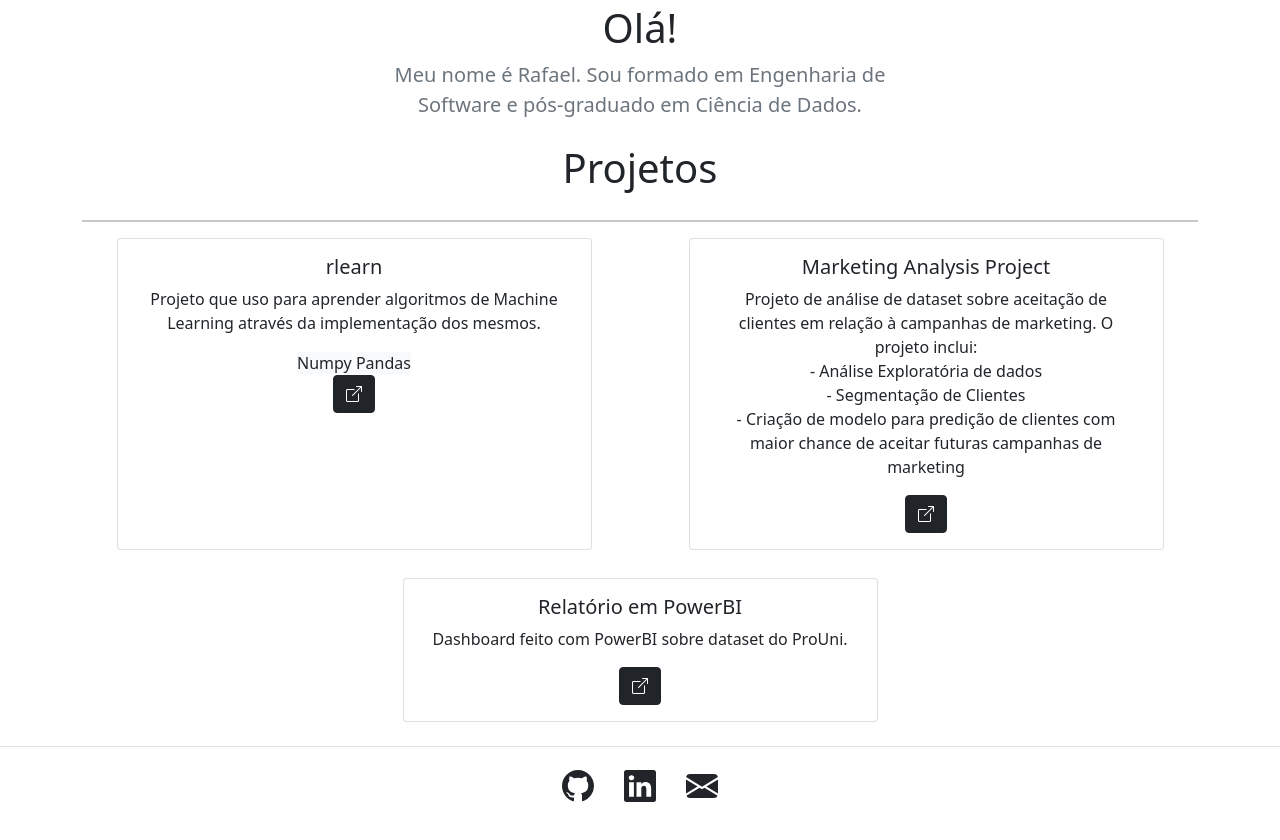
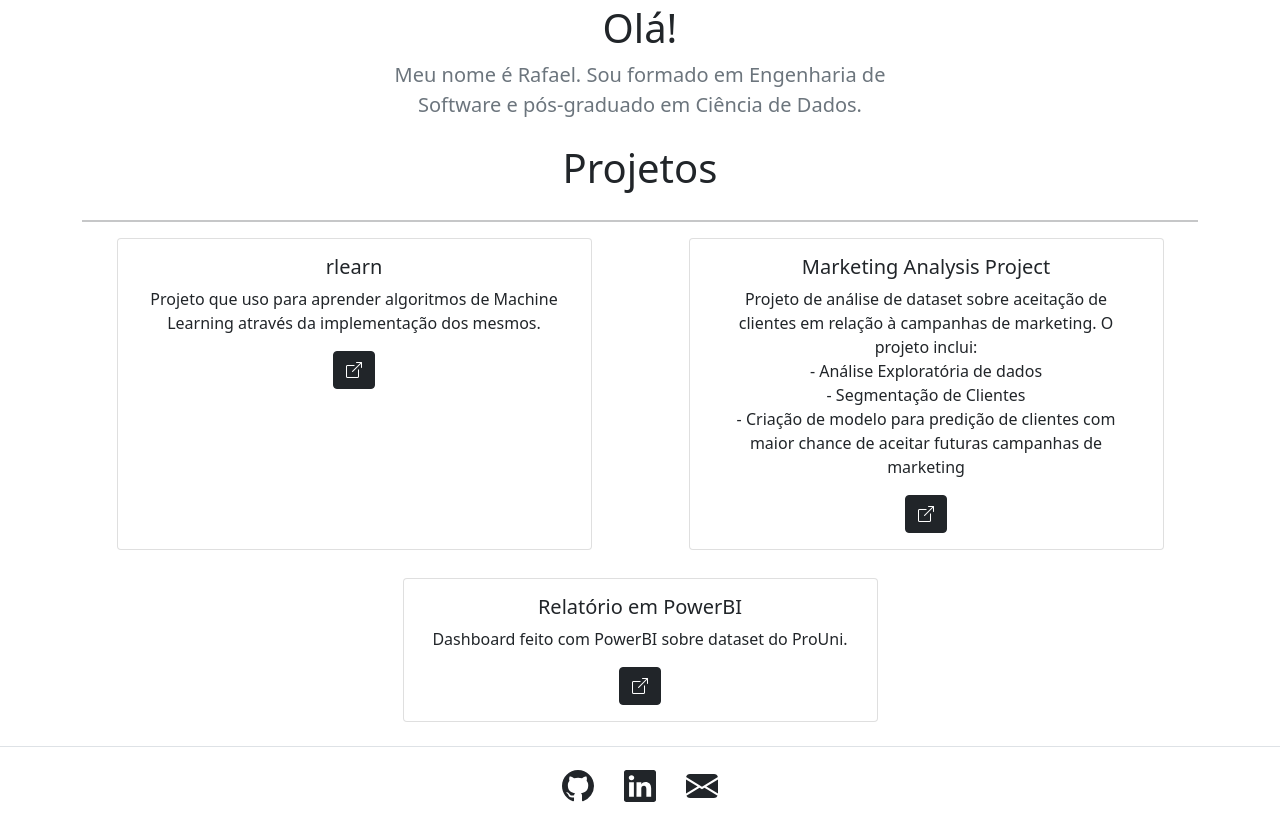
Before and after one commit to rafaeltorres2022/rafaeltorres2022.github.io, a plain HTML site: page index.html in a window 1280 px wide. Drawn offline with nearby package versions, Linux system fonts and the light colour scheme.

Commit message:
Revertendo ultima mudança

```diff
--- a/index.html
+++ b/index.html
@@ -45,8 +45,6 @@
 						<h5 class="card-title">rlearn</h5>
 						<p class="card-text">Projeto que uso para aprender algoritmos de Machine Learning através da
 							implementação dos mesmos.</p>
-						<div class="d-inline bg-light"><span>Numpy</span></div>
-						<div class="d-inline bg-light"><span>Pandas</span></div>
 						<div><a target="_blank" rel="noopener noreferrer"
 								href="https://github.com/rafaeltorres2022/rlearn" class="btn btn-primary btn-dark"><i
 									class="bi bi-box-arrow-up-right"></i></a>
```
